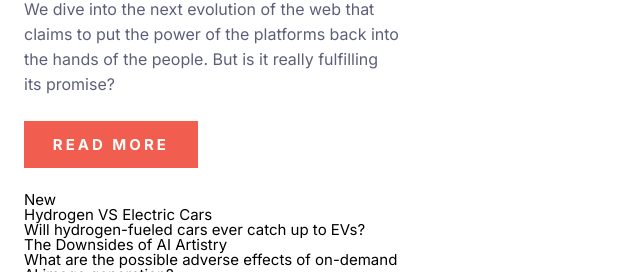
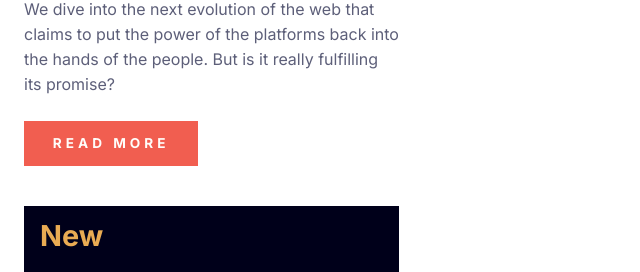
Before and after one commit to ElodieBustin/Challenge-FEM-4-News-Homepage, a plain HTML site: page index.html in a window 1280 px wide. Shown: the part 620-892 px from the top of the page, without its empty margins (0-640 px from the left). Drawn offline with Linux system fonts and the light colour scheme.

Commit message:
main article + aside

```diff
--- a/index.html
+++ b/index.html
@@ -63,17 +63,17 @@
       <a href="#" class="button" type="button">Read more</a>
     </article>
 
-    <aside>
+    <aside class="aside">
       <h2>New</h2>
-      <article>
+      <article class="aside__new">
         <h3>Hydrogen VS Electric Cars</h3>
         <p>Will hydrogen-fueled cars ever catch up to EVs?</p>
       </article>
-      <article>
+      <article class="aside__new">
         <h3>The Downsides of AI Artistry</h3>
         <p>What are the possible adverse effects of on-demand AI image generation?</p>
       </article>
-      <article>
+      <article class="aside__new">
         <h3>Is VC Funding Drying Up?</h3>
         <p>Private funding by VC firms is down 50% YOY. We take a look at what that means.</p>
       </article>
--- /dev/null
+++ b/scss/_aside.scss
@@ -0,0 +1,38 @@
+.aside{
+    background-color: $veryDarkBlue;
+    color: $offWhite;
+    margin-top: 1rem;
+    padding: 1rem;
+
+    h2{
+        color: $softOrange;
+        font-size: 1.8rem;
+        font-weight: 700;
+        margin-bottom: 1rem;
+    }
+
+    &__new{
+        margin: 1.5rem 0;
+
+        h3{
+            font-weight: 700;
+            margin-bottom: 0.9rem;
+            font-size: 1rem;
+        }
+
+        p{
+            font-size: 400;
+            color: $grayishBlue;
+            margin-bottom: 1rem;
+        }
+
+        &:not(:last-child)::after{
+            content: '';
+            display: inline-block;
+            width: 100%;
+            height: 2px;
+            background-color: $grayishBlue;
+            opacity: 0.5;
+        }
+    }
+}
--- a/scss/_main.scss
+++ b/scss/_main.scss
@@ -28,7 +28,8 @@
             margin: 1.5rem 0;
             padding: 1rem 1.8rem;
             font-weight: 700;
-            letter-spacing: 3px;
+            font-size: 0.85rem;
+            letter-spacing: 4px;
         }
     }
 }
--- a/scss/styles.scss
+++ b/scss/styles.scss
@@ -3,6 +3,7 @@
 @import 'animations';
 @import 'header';
 @import 'main';
+@import 'aside';
 
 body{
     font-family: 'Inter', sans-serif;
```
Also changed, not shown: scss/styles.css, 1 other file.
